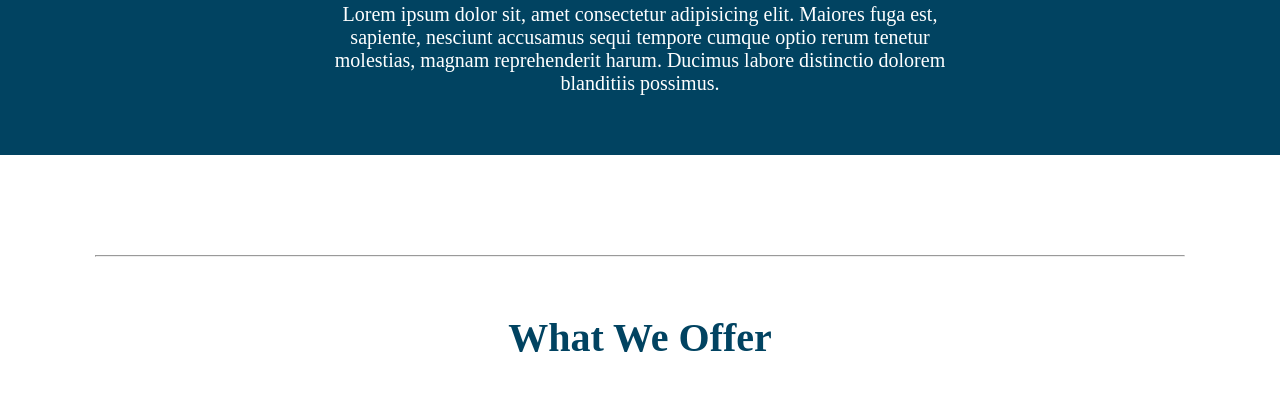
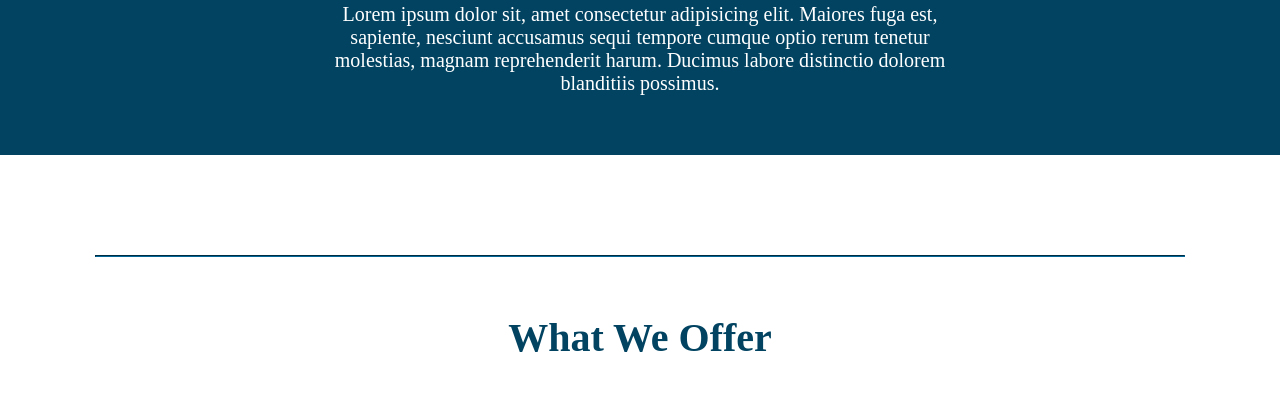
Before and after one commit to SantiagoOrozco/Personal-Projects-1, a plain HTML site: page index.html in a window 1280 px wide. Shown: the part 1173-1589 px from the top of the page. Drawn offline with Linux system fonts and the light colour scheme.

Commit message:
im not sure, was probably minor changes to sizes, margins, or padding

```diff
--- a/style.css
+++ b/style.css
@@ -117,6 +117,7 @@ body, html {
 hr {
     margin-top: 100px;
     width: 85%;
+    border-color: rgb(2, 103, 150);
 }
 /* CEO section css end */
 
```
